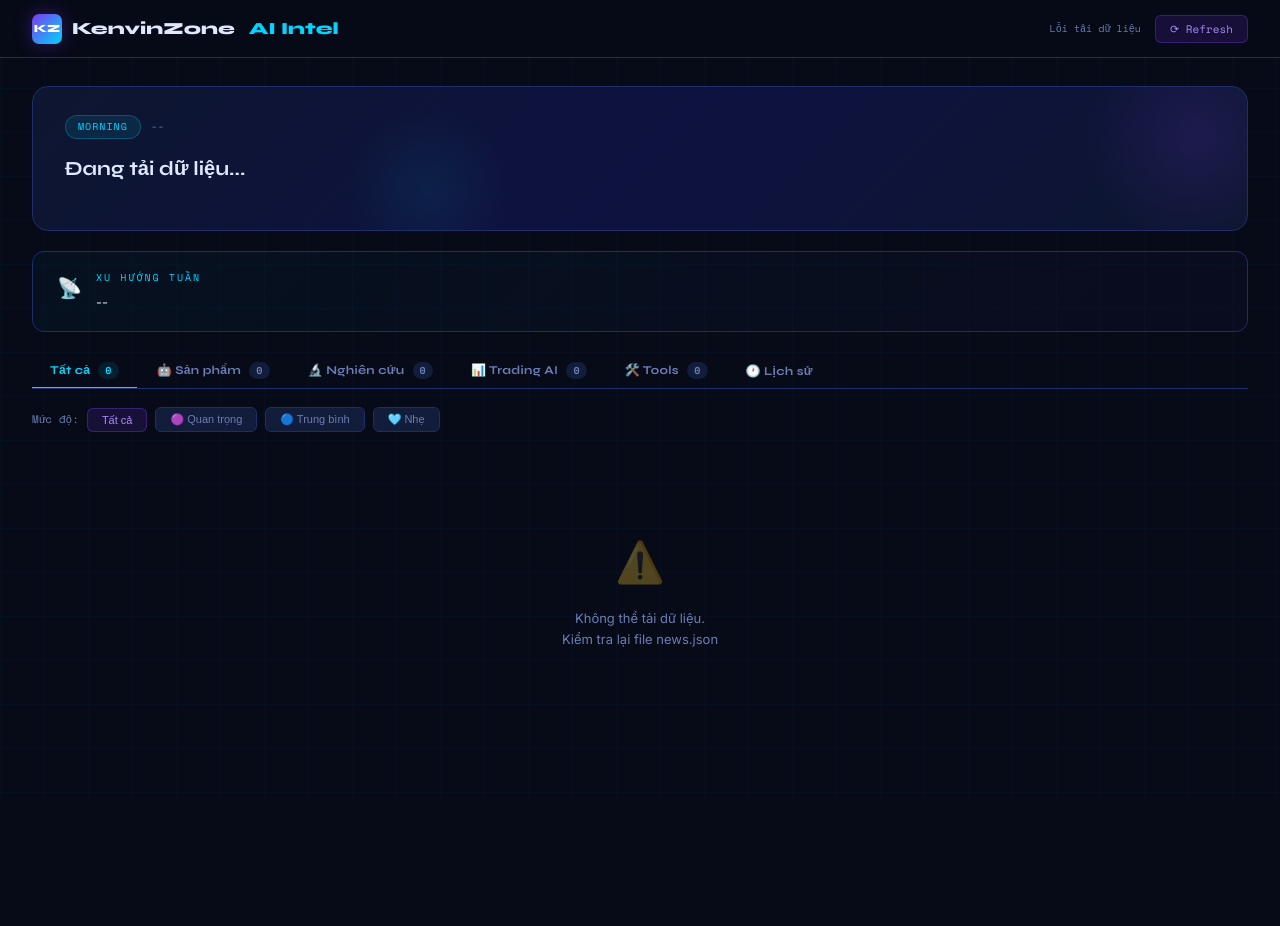
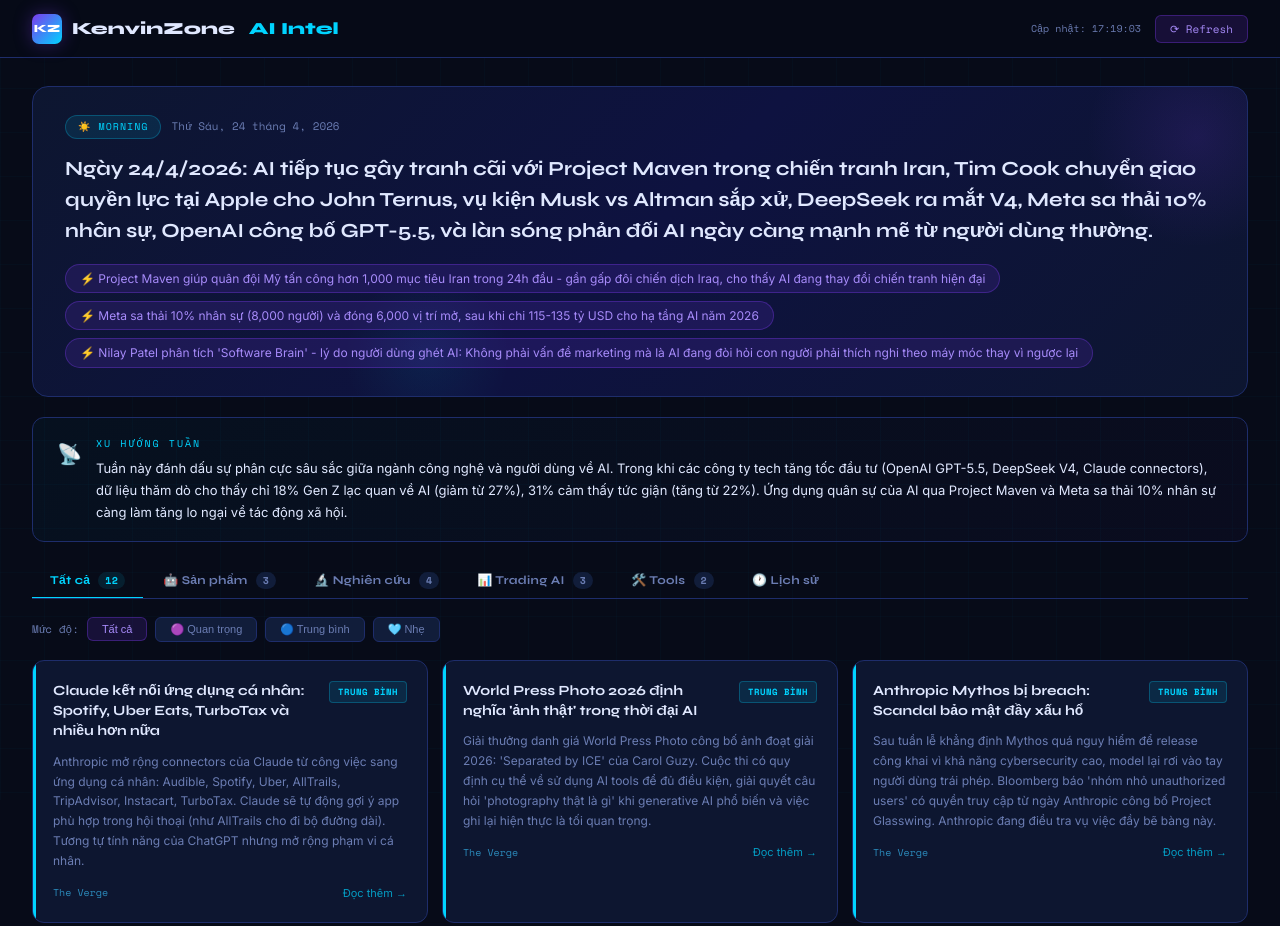
Before and after one commit to kenvinzone-stockai/ai-news-daily, a plain HTML site: page index.html in a window 1280 px wide. Shown: the top 926 px of the page. Before the commit the page ends 810 px from the top, so only its background shows below. Drawn offline with nearby package versions, Linux system fonts and the light colour scheme.

Commit message:
Update index.html

````diff
--- a/index.html
+++ b/index.html
@@ -360,7 +360,7 @@
       fetch(DATA_URL+'?t='+Date.now()),
       fetch(HISTORY_URL+'?t='+Date.now()).catch(()=>null)
     ]);
-    const news=await nR.json();
+    let newsText = await nR.text();  newsText = newsText   .replace(/^```json\s*/i, '')   .replace(/^```\s*/i, '')   .replace(/```\s*$/i, '')   .trim();  const news = JSON.parse(newsText);
     const hist=hR?await hR.json().catch(()=>[]):[];
 
     document.getElementById('hero-summary').textContent=news.summary||'';
````
